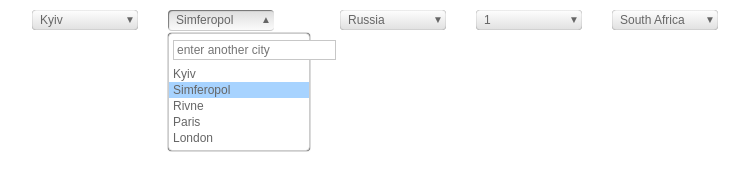
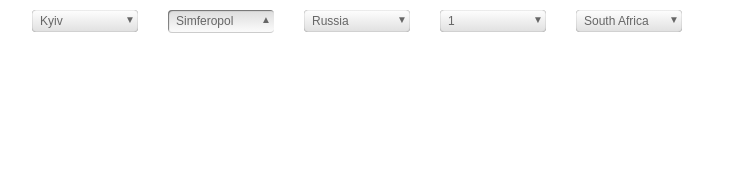
Before and after one commit to julia-dizhak/sel-widget, a plain HTML site: page index.html in a window 1280 px wide. Shown: the whole page, without its empty margins (358-1107 px from the left). Drawn offline with Linux system fonts and the light colour scheme.

Commit message:
Added basic part for rendering list + toggle action

```diff
--- a/index.html
+++ b/index.html
@@ -19,7 +19,7 @@
       <div class="sel-selected active">Simferopol<span id="hide-results">▲</span></div>
       <div class="sel-results">
 
-        <input type="text" class="sel-search" placeholder="enter another city">
+        <input type="text" class="sel-search" placeholder="enter city">
         <ul class="sel-list">
             <li class="">Kyiv</li>
             <li class="active">Simferopol</li>
@@ -46,7 +46,6 @@
 
 
  <select data-placeholder="Choose a Country" style="width:350px;" tabindex="1">
-                <option value=""></option>
                 <option value="United States">United States</option>
                 <option value="United Kingdom">United Kingdom</option>
                 <option value="Afghanistan">Afghanistan</option>
--- a/sel-widget.css
+++ b/sel-widget.css
@@ -15,7 +15,7 @@
 
     width: 80px;
 
-    padding: 4px 18px 4px 8px;
+    padding: 5px 18px 5px 8px;
     position: relative;
 
     cursor: pointer;
@@ -60,23 +60,27 @@
     width: 140px;
 
     background: #fff;
-    margin: 2px 0 0 0;
+    margin: 3px 0 0 0;
 
-    box-shadow: 0 0 1px rgba(0,0,0,.5), 0 0 1px rgba(0,0,0,1);
+    box-shadow: 0 0 2px rgba(0,0,0,.3), 0 2px 1px rgba(0,0,0,.8);
 
     border: 1px solid #ccc;
     border-radius: 4px;
 
+    display: none;
+
 }
 .sel-search {
     border: 1px solid #C7C7C7;
+    color: #666;
 
-    margin: 6px 4px;
+    margin: 6px 3px;
 
     outline: medium none;
 
     padding: 2px 3px;
-    box-shadow: 1p 1px 1px red;
+    box-shadow: 0 1px 1px rgba(0,0,0,.7) inset;
+    border-radius: 1px;
 
     cursor: pointer;
 
@@ -91,9 +95,10 @@
     overflow-y: auto;
 }
 .sel-list li {
-    padding: 2px 4px;
+    padding: 3px 4px;
     cursor: pointer;
 }
-.sel-list .active {
+.sel-list .active,
+.sel-list li:hover {
     background: #a7d3ff;
 }
--- a/sel-widget.js
+++ b/sel-widget.js
@@ -3,30 +3,50 @@ $.fn.sel = function(options) {
     var opts = $.extend(defaults, options);
     var _sel = this;
 
-
     // Object for mapping select items
-    _sel.each(function(i, value){
+    _sel.each(function(i, value) {
         function Sel(){
             this.item = $(value);
             this._opts = this.item.find('option');
         }
 
-            Sel.prototype.initialize = function(){
+        Sel.prototype.initialize = function() {
             this.hideOriginalSelect();
             this.renderInitialState();
+            this.toggleInnerList();
+
         };
 
-            Sel.prototype.hideOriginalSelect = function(){
-
+        Sel.prototype.hideOriginalSelect = function() {
             this.item.hide();
         };
 
-            Sel.prototype.renderInitialState = function(){
+        Sel.prototype.toggleInnerList = function(){
+            $('.sel-selected').live('click', function(){
+                $(this).siblings('.sel-results').toggle();
+            });
+        };
+
+        Sel.prototype.renderList = function(){
+            var listTemplate = '';
+            $.each(this.items(), function(index, value){
+                listTemplate += '<li data-value=\"'+ value[0] +'\">'+ value[1] +'</li>';
+            });
+            var template =
+                '<div class="sel-results">' +
+                      '<input type="text" class="sel-search" placeholder="choose city">' +
+                      '<ul class="sel-list">'+ listTemplate + '</ul>' +
+                    '<div>';
+            return template;
+        };
+
+        Sel.prototype.renderInitialState = function() {
             if (this.selected()){
               var template =
                  '<div class="sel-container">'+
                     '<div class="sel-selected">'+ this.selected()[1]+
                     '<span>▼</span></div>'+
+                    this.renderList() +
                 '</div>';
               $(template).insertAfter(this.item);
               return true;
@@ -34,12 +54,13 @@ $.fn.sel = function(options) {
         };
 
         Sel.prototype.items = function(){
-                var _items = {};
+            var _items = [];
 
             this._opts.each(function(){
-                    _items[$(this).prop('value')] = this.text;
+                _items.push([$(this).prop('value'), this.text]);
             });
             return _items;
+
         };
 
         Sel.prototype.selected = function(){
@@ -52,8 +73,11 @@ $.fn.sel = function(options) {
                 return false;
             }
         };
+
+
         var sel_widget = new Sel();
         sel_widget.initialize();
+
     });
 
 };
```
Lines whose indentation alone changed are shown as unchanged.
